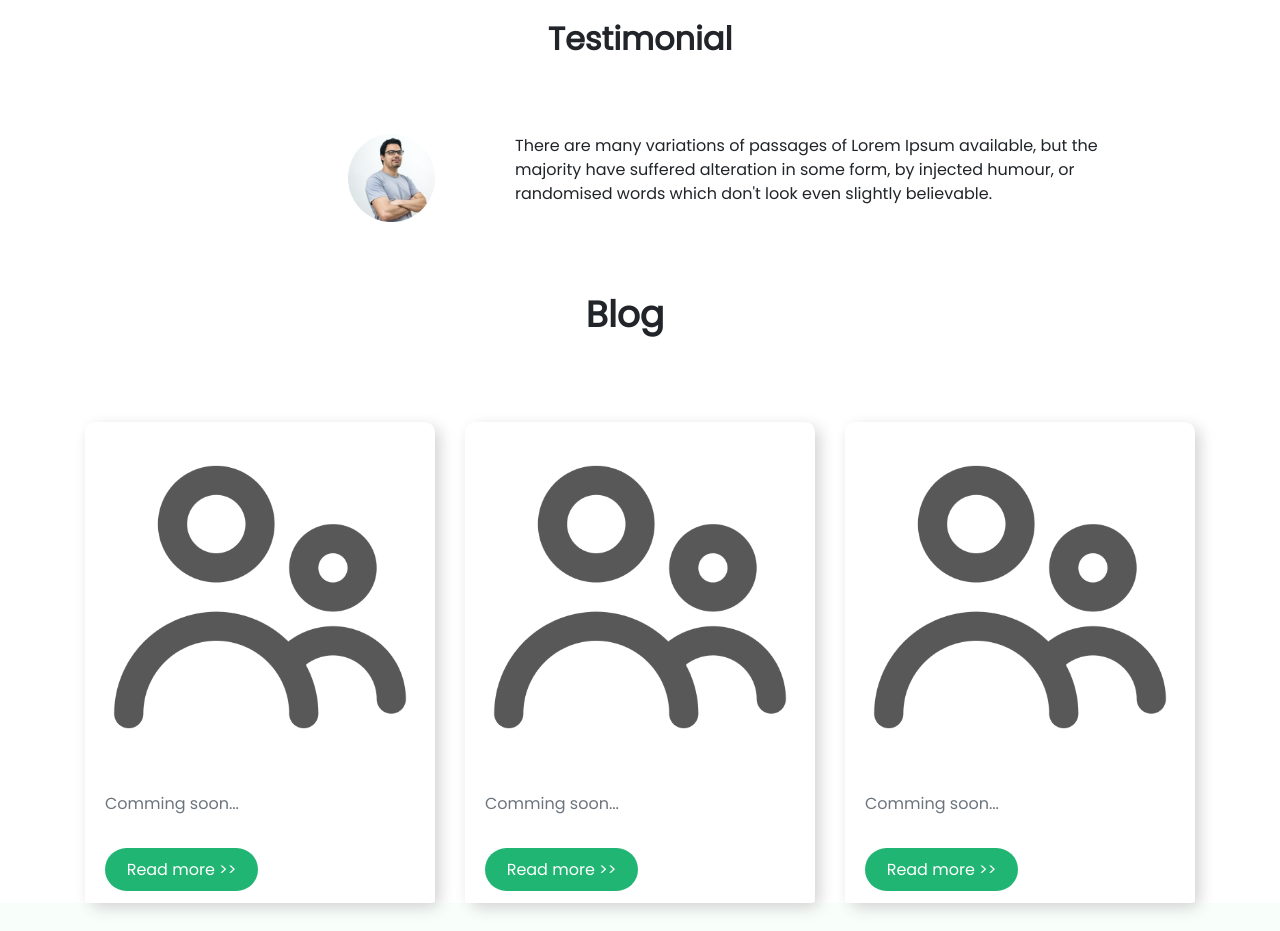
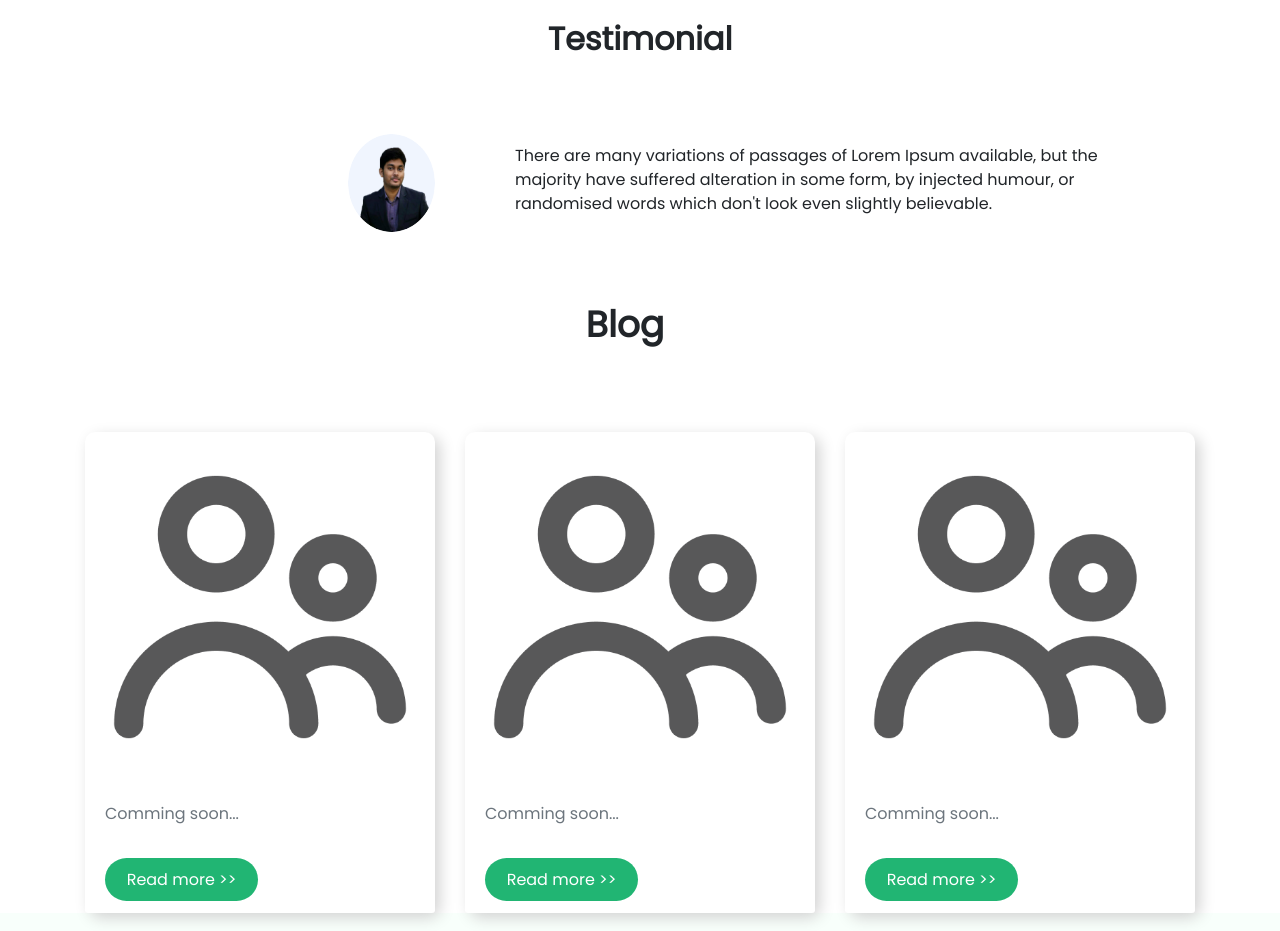
Before and after one commit to Nurmurad32/e-school_nur, a plain HTML site: page index.html in a window 1280 px wide. Shown: the part 1640-2571 px from the top of the page. Drawn offline with nearby package versions, Linux system fonts and the light colour scheme.

Commit message:
set  my image in testimonial done

```diff
--- a/index.html
+++ b/index.html
@@ -191,10 +191,10 @@
       </div>
       <div class="row ">
         <div class=" col-md-4 d-flex justify-content-center justify-content-sm-end">
-          <img src="images/Photos/Man.png" class="d-block w-25" alt="">
+          <img src="images/murad.png" class="d-block w-25 rounded-circle" alt="">
         </div>
         <div class=" col-md-8 d-flex justify-content-start">
-          <p  style="font-size: 16px; padding: 0px 50px">
+          <p  style="font-size: 16px; padding: 0px 50px; margin-top: 10px;">
             There are many variations of passages of Lorem Ipsum available, but the majority have suffered alteration in some form, by injected humour, or randomised words which don't look even slightly believable.
           </p>
         </div>
```
Also changed, not shown: images/Murad.png (added).
